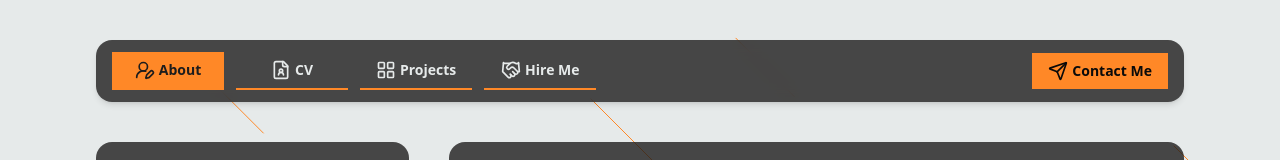
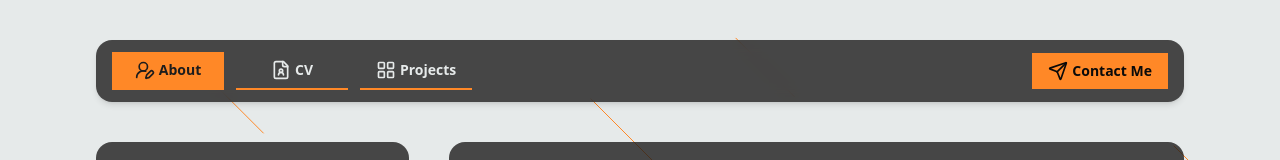
Before and after one commit to inam700/portfolio-updated, a Next.js app: page / in a window 1280 px wide. Shown: the top 160 px of the page. Built offline with nearby package versions, Linux system fonts and the light colour scheme.

Commit message:
commented hire-me section

```diff
--- a/app/Homepage.tsx
+++ b/app/Homepage.tsx
@@ -69,7 +69,7 @@ const Homepage = () => {
       </p>
       <PricingSection /> */}
 
-      <p className="mt-5 md:text-lg lg:text-3xl">Want to Work Together?</p>
+      {/* <p className="mt-5 md:text-lg lg:text-3xl">Want to Work Together?</p>
       <p className="text-sm text-porcelain/80 mt-2 mb-5">
         I offer flexible, project-based pricing tailored to your scope,
         timeline, and goals. Whether it's a dashboard, full-stack app, or custom
@@ -80,7 +80,7 @@ const Homepage = () => {
         className="flex items-center justify-center gap-1 text-sm font-semibold py-2 px-8 mb-10 w-fit bg-orange text-darkGray hover:bg-orangeHover transition-colors duration-300 cursor-pointer"
       >
         View Pricing
-      </Link>
+      </Link> */}
     </div>
   );
 };
--- a/app/components/Header.tsx
+++ b/app/components/Header.tsx
@@ -15,7 +15,7 @@ const navLinks = [
   { href: "/", label: "About", icon: UserRoundPen },
   { href: "/cv", label: "CV", icon: FileUser },
   { href: "/work", label: "Projects", icon: LayoutGrid },
-  { href: "/hire-me", label: "Hire Me", icon: Handshake },
+  // { href: "/hire-me", label: "Hire Me", icon: Handshake },
 ];
 
 const Header = () => {
```
Also changed, not shown: 1 other file (tests, documents, lock files or other folders).
